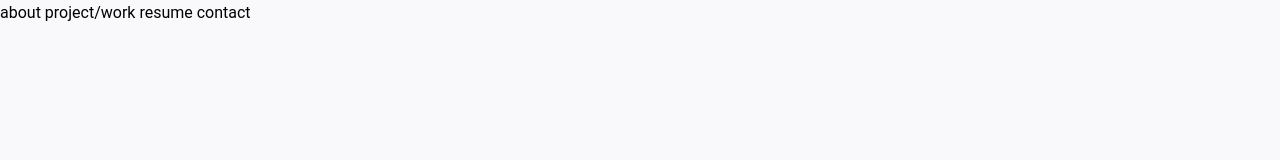
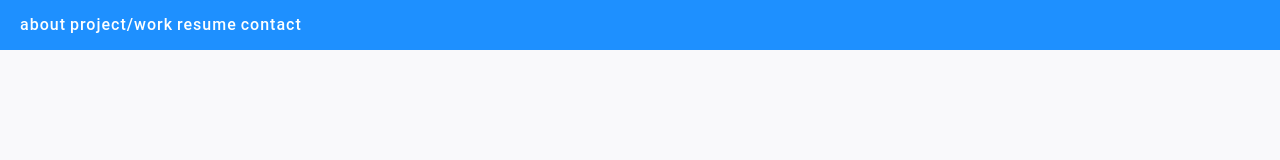
Before and after one commit to vehaytyt8-prog/smallest-web, a plain HTML site: page indexx.html in a window 1280 px wide. Drawn offline with Linux system fonts and the light colour scheme; files that its build step writes are made by us from their sources.

Commit message:
Enhance default.css with header and footer styles
Added styles for header and footer, including sticky and fixed positioning.

```diff
--- a/default.css
+++ b/default.css
@@ -1,24 +1,40 @@
-/* Select all elements to reset default browser margins and padding */
 * {
     margin: 0;
     padding: 0;
     box-sizing: border-box;
 }
 
-/* Base styles for the body */
 body {
-  font:
-    16px/1.6 Roboto,
-    "Helvetica Neue",
-    Helvetica,
-    Arial,
-    sans-serif;
+    font: 16px/1.6 Roboto, "Helvetica Neue", Helvetica, Arial, sans-serif;
     color: #333;
     background-color: #f9f9fb;
+    padding-bottom: 76px;
 }
 
-/* Style for navigation links */
-a {
+header, footer {
+    background: dodgerblue;
+    color: white;
+    padding: 12px 20px;
+}
+
+header {
+    position: sticky;
+    top: 0;
+}
+
+footer {
+    position: fixed;
+    bottom: 0;
+    width: 100%;
+}
+
+header a, footer a {
+    color: white;
+    text-decoration: none;
+    font-weight: 500;
+    letter-spacing: 1px;
+}
+
+a:hover {
     color: black;
-  text-decoration: none;
 }
```
Lines whose indentation alone changed are shown as unchanged.
